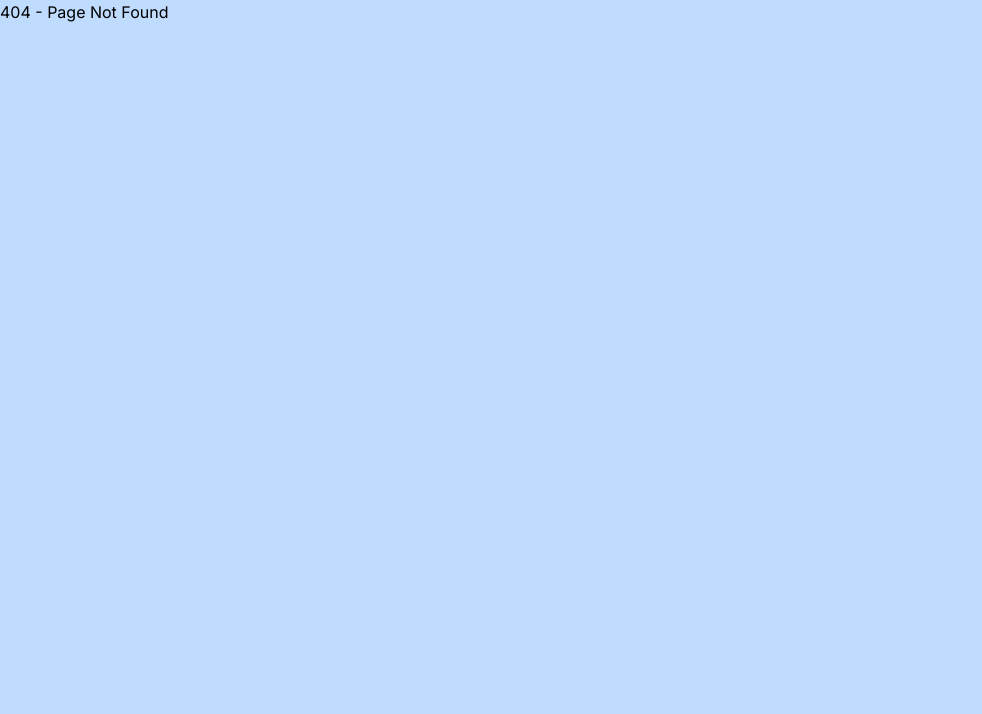
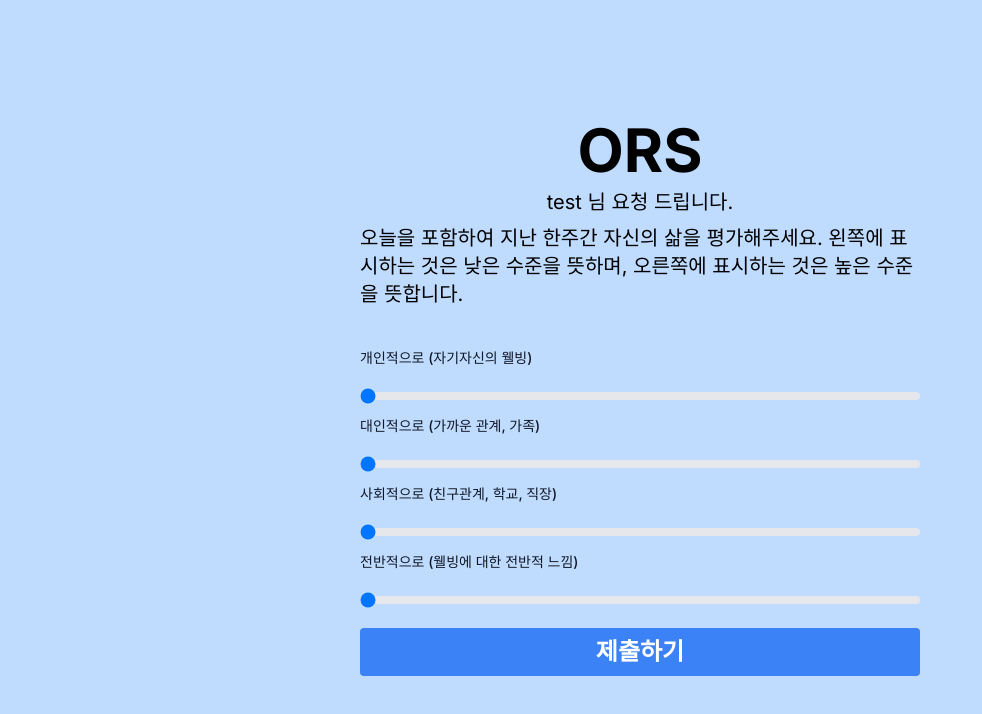
Before and after one commit to etff/mentoring, a Next.js app: page /mentee/ors in a window 1280 px wide. Before the commit this address had no page. Shown: the top 714 px of the page, without its empty margins (0-982 px from the left). Built offline with nearby package versions, Linux system fonts and the light colour scheme.

Commit message:
feat: ors 페이지 생성

```diff
--- /dev/null
+++ b/src/app/(beforeLogin)/mentee/ors/components/OrsContainer.tsx
@@ -0,0 +1,13 @@
+import Ors from "@/components/ui/mentee/Ors";
+
+type Props = { };
+const OrsContainer = () => {
+
+    return (
+        <div>
+            <Ors />
+        </div>
+    )
+};
+
+export default OrsContainer;
--- /dev/null
+++ b/src/app/(beforeLogin)/mentee/ors/page.tsx
@@ -0,0 +1,12 @@
+import OrsContainer from "@/app/(beforeLogin)/mentee/ors/components/OrsContainer";
+
+const page = () => {
+    return (
+        <main>
+            <OrsContainer />
+        </main>
+    )
+
+}
+
+export default page;
--- a/src/components/ui/mentee/Main.tsx
+++ b/src/components/ui/mentee/Main.tsx
@@ -1,3 +1,4 @@
+import Link from "next/link";
 
 const Main = () => {
     return (
@@ -12,7 +13,9 @@ const Main = () => {
                     <section className="mt-10 text-2xl">
                         <h2> ORS </h2>
                         <p> 오늘을 포함해 지난 한주간을 돌아봅시다.</p>
-                        <button className="border-2 border-black bg-blue-400 mt-2">ORS 시작하기</button>
+                        <Link
+                            href="/mentee/ors"
+                            className="border-2 border-black bg-blue-400 mt-2">ORS 시작하기</Link>
                     </section>
                     <section className="mt-10 text-2xl">
                         <h2> SRS </h2>
--- /dev/null
+++ b/src/components/ui/mentee/Ors.tsx
@@ -0,0 +1,87 @@
+"use client";
+import {useState} from "react";
+
+const MAX = 10;
+const MIN = 0;
+
+const Ors = () => {
+    const [individual, setIndividual] = useState<number>(MIN);
+    const [interpersonal, setInterpersonal] = useState<number>(MIN);
+    const [social, setSocial] = useState<number>(MIN);
+    const [overall, setOverall] = useState<number>(MIN);
+
+    const handleIndividual = (event: React.ChangeEvent<HTMLInputElement>) => {
+        setIndividual(Number(event.target.value));
+    };
+
+    const handleInterpersonal = (event: React.ChangeEvent<HTMLInputElement>) => {
+        setInterpersonal(Number(event.target.value));
+    };
+
+    const handleSocial = (event: React.ChangeEvent<HTMLInputElement>) => {
+        setSocial(Number(event.target.value));
+    };
+
+    const handleOverall = (event: React.ChangeEvent<HTMLInputElement>) => {
+        setOverall(Number(event.target.value));
+    };
+
+    return (
+        <main className="w-full max-w-[800px] p-[20px] mx-auto">
+            <section className="w-full max-w-[800px] p-[100px] mx-auto">
+                <article className="flex flex-col justify-between items-center">
+                    <header className="w-full flex flex-col items-center">
+                        <h1 className="text-6xl font-bold">
+                            ORS
+                        </h1>
+                        <p className="mt-2 text-xl">test 님 요청 드립니다.</p>
+                        <p className="mt-2 text-xl">
+                            오늘을 포함하여 지난 한주간 자신의 삶을 평가해주세요. 왼쪽에 표시하는 것은 낮은 수준을 뜻하며, 오른쪽에 표시하는 것은 높은 수준을 뜻합니다.
+                        </p>
+                    </header>
+                    <section className="mt-10 text-2xl w-full flex flex-col items-center">
+                        <div className="w-full">
+                            <label htmlFor="minmax-range1"
+                                   className="block mb-2 text-sm font-medium text-gray-900 ">개인적으로 (자기자신의 웰빙)</label>
+
+                            <input id="labels-range-input1" type="range" value={individual} min="0" max="10"
+                                   onChange={handleIndividual}
+                                   className="w-full h-2 bg-gray-200 rounded-lg appearance-none cursor-pointer dark:bg-gray-700"/>
+
+                            <label htmlFor="minmax-range2"
+                                   className="block mt-2 mb-2 text-sm font-medium text-gray-900">대인적으로 (가까운 관계, 가족)</label>
+
+                            <input id="labels-range-input2" type="range" value={interpersonal} min="0" max="10"
+                                   onChange={handleInterpersonal}
+                                   className="w-full h-2 bg-gray-200 rounded-lg appearance-none cursor-pointer dark:bg-gray-700"/>
+
+                            <label htmlFor="minmax-range3"
+                                   className="block mt-2 mb-2 text-sm font-medium text-gray-900">사회적으로 (친구관계, 학교, 직장)</label>
+
+                            <input id="labels-range-input3" type="range" value={social} min="0" max="10"
+                                   onChange={handleSocial}
+                                   className="w-full h-2 bg-gray-200 rounded-lg appearance-none cursor-pointer dark:bg-gray-700"/>
+
+                            <label htmlFor="minmax-range4"
+                                   className="block mt-2 mb-2 text-sm font-medium text-gray-900">전반적으로 (웰빙에 대한 전반적 느낌)</label>
+
+                            <input id="labels-range-input4" type="range" value={overall} min="0" max="10"
+                                   onChange={handleOverall}
+                                   className="w-full h-2 bg-gray-200 rounded-lg appearance-none cursor-pointer dark:bg-gray-700"/>
+                        </div>
+
+                        <div className="flex items-center justify-between mt-4 w-full">
+                            <button
+                                className="bg-blue-500 hover:bg-blue-700 text-white font-bold py-2 px-4 rounded focus:outline-none focus:shadow-outline w-full"
+                                type="button">
+                                제출하기
+                            </button>
+                        </div>
+                    </section>
+                </article>
+            </section>
+        </main>
+    );
+}
+
+export default Ors;
```
